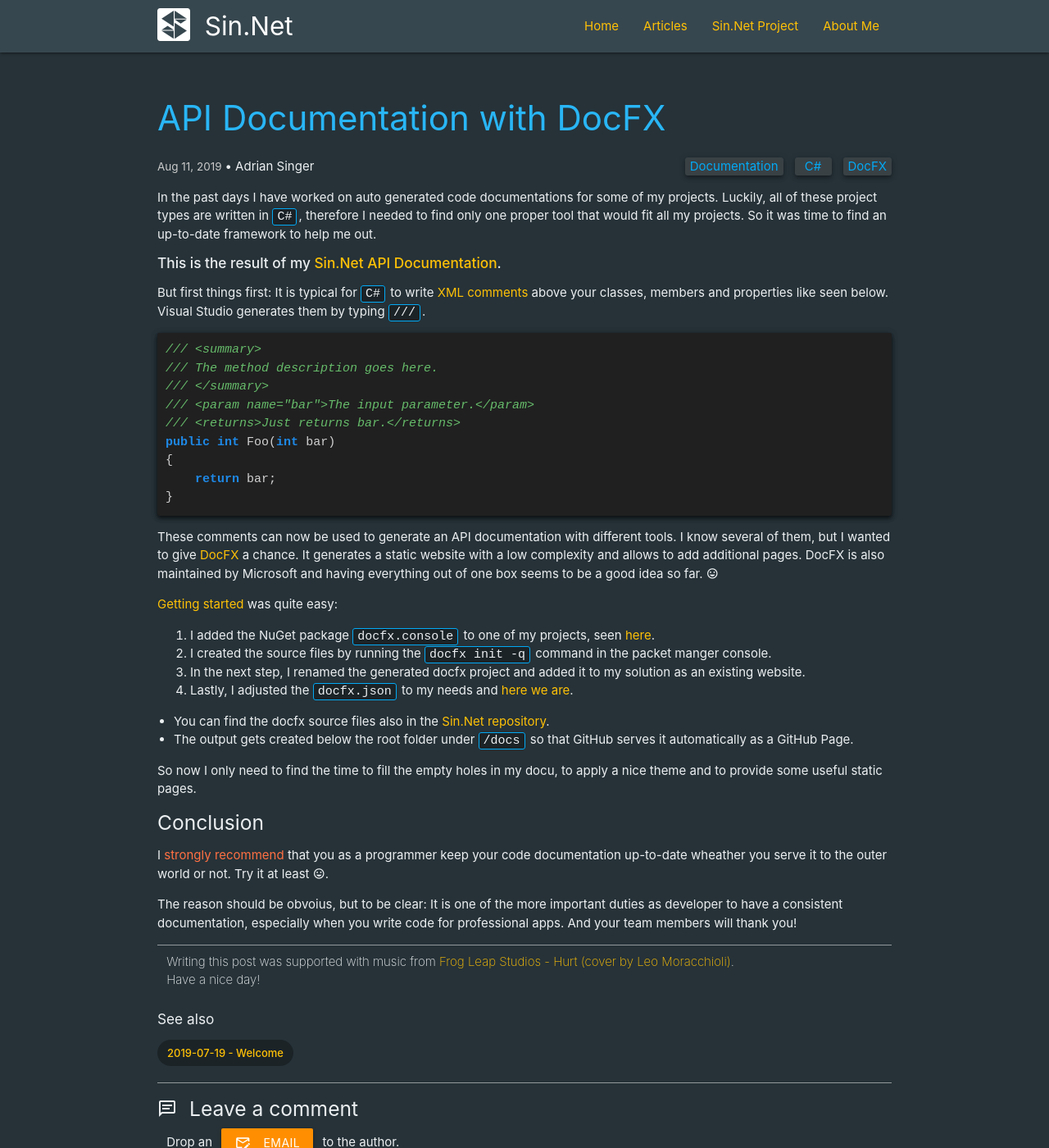
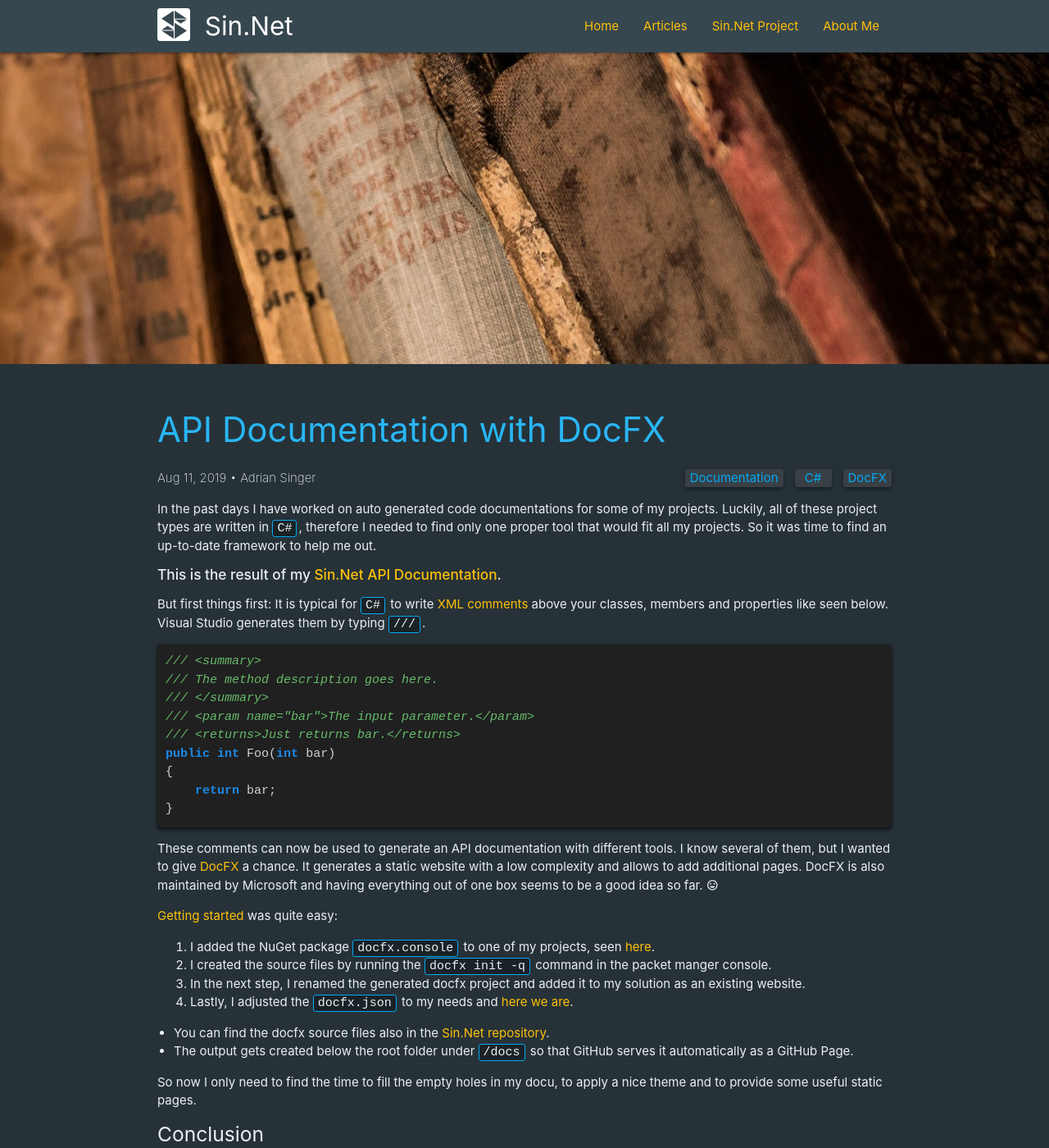
Before and after one commit to adriansinger87/adriansinger87.github.io, a Jekyll site: the page built from _posts/2019-08-11-api-documentation.md, in a window 1280 px wide and 1400 px high. Shown: the whole window at 82% size. Built offline with Jekyll 4.4.1, drawn with Linux system fonts in a browser that asks for light colours; nearby versions of some CDN libraries.

Commit message:
image theme for post applied, theme bugfixes

```diff
--- a/_layouts/post.html
+++ b/_layouts/post.html
@@ -1,6 +1,13 @@
 ---
 layout: default
 ---
+
+<div class="parallax-container parallax-post">
+  <div class="parallax">
+    <img src="{{ page.image | relative_url }}"></div>
+</div>
+
+
 <div class="container">
   <div class="section">
     <article class="post" itemscope itemtype="http://schema.org/BlogPosting">
@@ -14,14 +21,16 @@ layout: default
             <li><span class="badge badge-tag">{{ tag }}</span></li>
             {% endfor %}
           </ul>
-          <time datetime="{{ page.date | date_to_xmlschema }}" itemprop="datePublished">
+          <div class="thin">
+            <span datetime="{{ page.date | date_to_xmlschema }}" itemprop="datePublished">
               {% assign date_format = site.minima.date_format | default: "%b %-d, %Y" %}
               {{ page.date | date: date_format }}
-          </time>
+            </span>
             {% if page.author %}
-          • <span itemprop="author" itemscope itemtype="http://schema.org/Person"><span itemprop="name">{{ page.author
-              }}</span></span>
+            • <span itemprop="author" itemscope itemtype="http://schema.org/Person">
+              <span itemprop="name">{{ page.author }}</span></span>
             {% endif %}
+          </div>
         </p>
       </header>
 
--- a/_posts/2019-08-11-api-documentation.md
+++ b/_posts/2019-08-11-api-documentation.md
@@ -3,6 +3,7 @@ title: API Documentation with DocFX
 layout: post
 author: Adrian Singer
 description: Automated API generation for C# with DocFX
+image: /assets/img/posts/documentation-1.jpg
 categories: Web
 tags: [DocFX, C#, Documentation]
 commentid: 1
--- a/assets/css/theme.css
+++ b/assets/css/theme.css
@@ -69,10 +69,22 @@ blockquote {
     color: #ffc107;
 }
 
+.card {
+    background-color: #37474f;
+}
+.card .card-content {
+    padding-top: 12px;
+    padding-bottom: 12px;
+}
+
 .parallax-container {
     height: 680px;
     max-height: 100%;
 }
+.parallax-post {
+    height: 380px !important;
+}
+
 .banner {
     /* -webkit-filter: grayscale(80%) contrast(1.2); /* Safari 6.0 - 9.0 */
     filter: grayscale(60%) opacity(80%);
@@ -110,6 +122,7 @@ figure {
 pre  {
     margin: 0px;
     padding: 10px;
+    overflow-x: scroll;
 }
 
 pre > code {
```
Also changed, not shown: _posts/2019-07-19-welcome.md (+1 -0 lines), _posts/2019-07-29-logging.md (+1 -0 lines), articles.html (+33 -7 lines), assets/img/posts/documentation-1.jpg (added), assets/img/posts/logging-1.jpg (added), assets/img/posts/welcome-1.jpg (added). Lines whose indentation alone changed are shown as unchanged.
